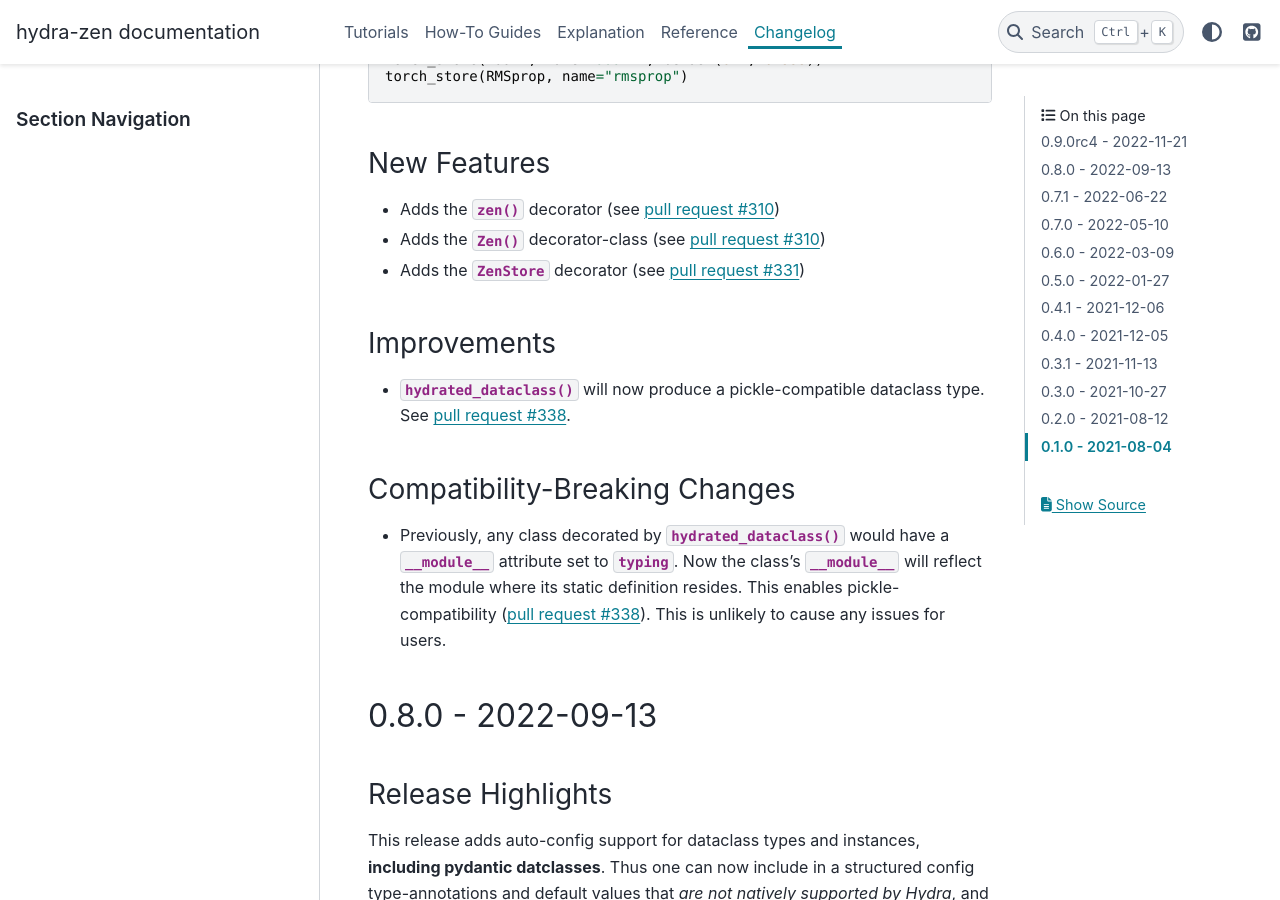
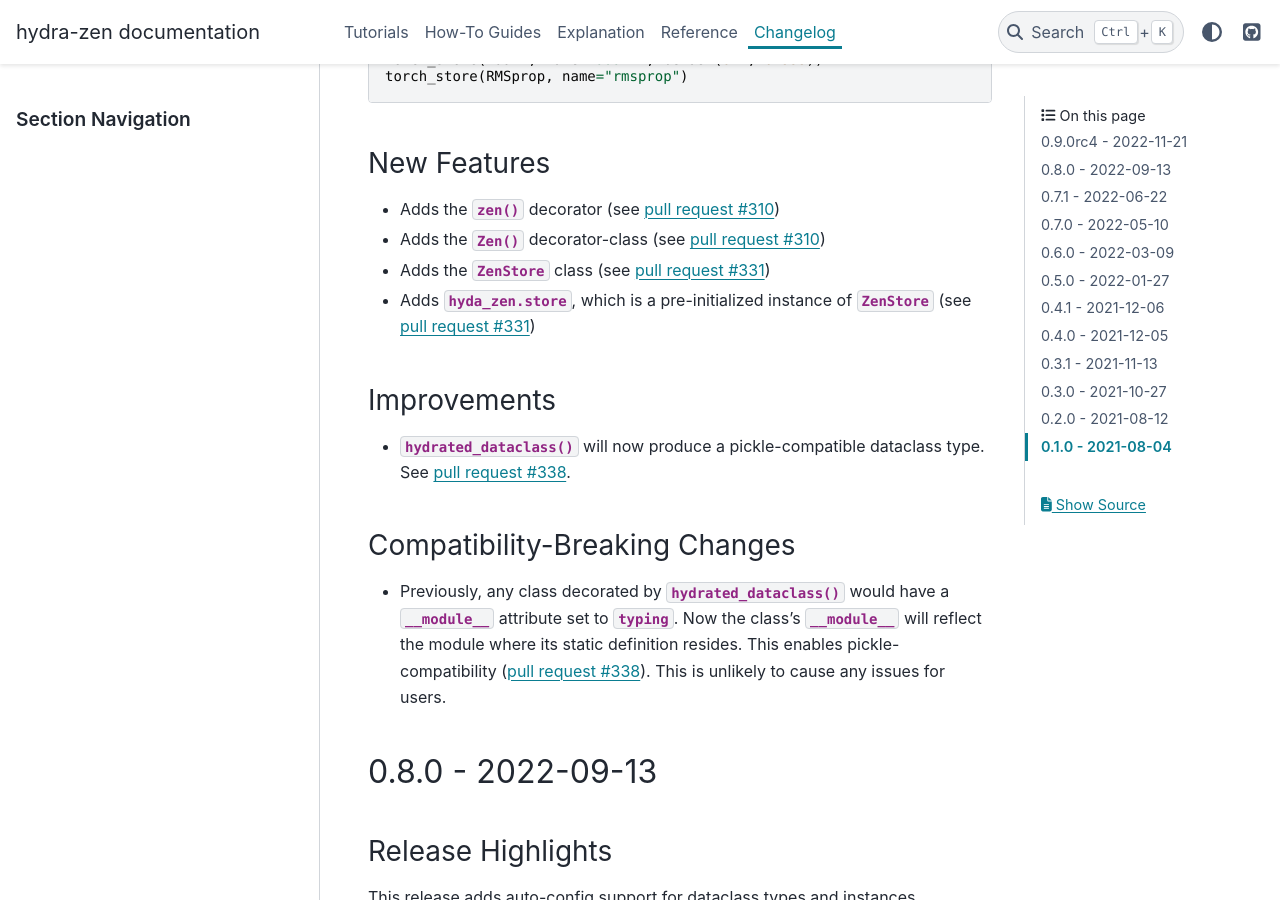
Before and after one commit to mit-ll-responsible-ai/hydra-zen, a Sphinx documentation site: the page built from docs/source/changes.rst, in a window 1280 px wide and 900 px high, scrolled down 2438 px. Built offline with Sphinx 7.4.7 and the PyData theme 0.15.4, drawn with Linux system fonts in a browser that asks for light colours; the version number could not be read and is left out.

Commit message:
minor update to changelog

```diff
--- a/docs/source/changes.rst
+++ b/docs/source/changes.rst
@@ -114,7 +114,8 @@
 ------------
 - Adds the :func:`~hydra_zen.zen` decorator (see :pull:`310`)
 - Adds the :func:`~hydra_zen.wrapper.Zen` decorator-class (see :pull:`310`)
-- Adds the :class:`~hydra_zen.ZenStore` decorator (see :pull:`331`)
+- Adds the :class:`~hydra_zen.ZenStore` class (see :pull:`331`)
+- Adds `hyda_zen.store`, which is a pre-initialized instance of :class:`~hydra_zen.ZenStore` (see :pull:`331`)
 
 
 Improvements
```
